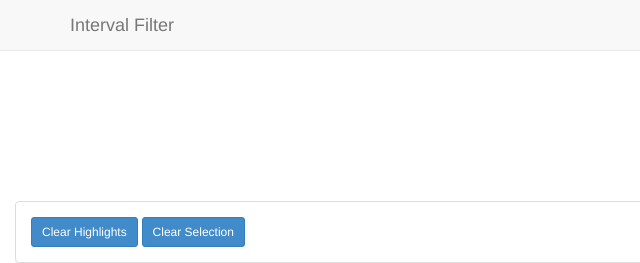
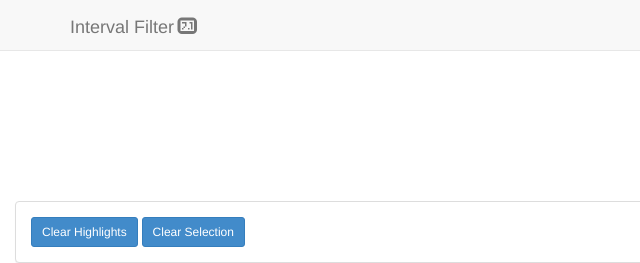
Before and after one commit to Webdesignwill/Interval-filter, a website: page public/index.html in a window 1280 px wide. Shown: the top 263 px of the page, 0-640 px from the left. Drawn offline with Linux system fonts and the light colour scheme; no server answers.

Commit message:
Added glyph :D

```diff
--- a/public/index.html
+++ b/public/index.html
@@ -13,7 +13,7 @@
     <div class="navbar navbar-default navbar-static-top" role="navigation">
       <div class="container">
         <div class="navbar-header">
-          <a class="navbar-brand" href="/">Interval Filter</a>
+          <a class="navbar-brand" href="/">Interval Filter <span class="glyphicon glyphicon-sound-7-1"></span></a>
         </div>
       </div>
     </div>
```
